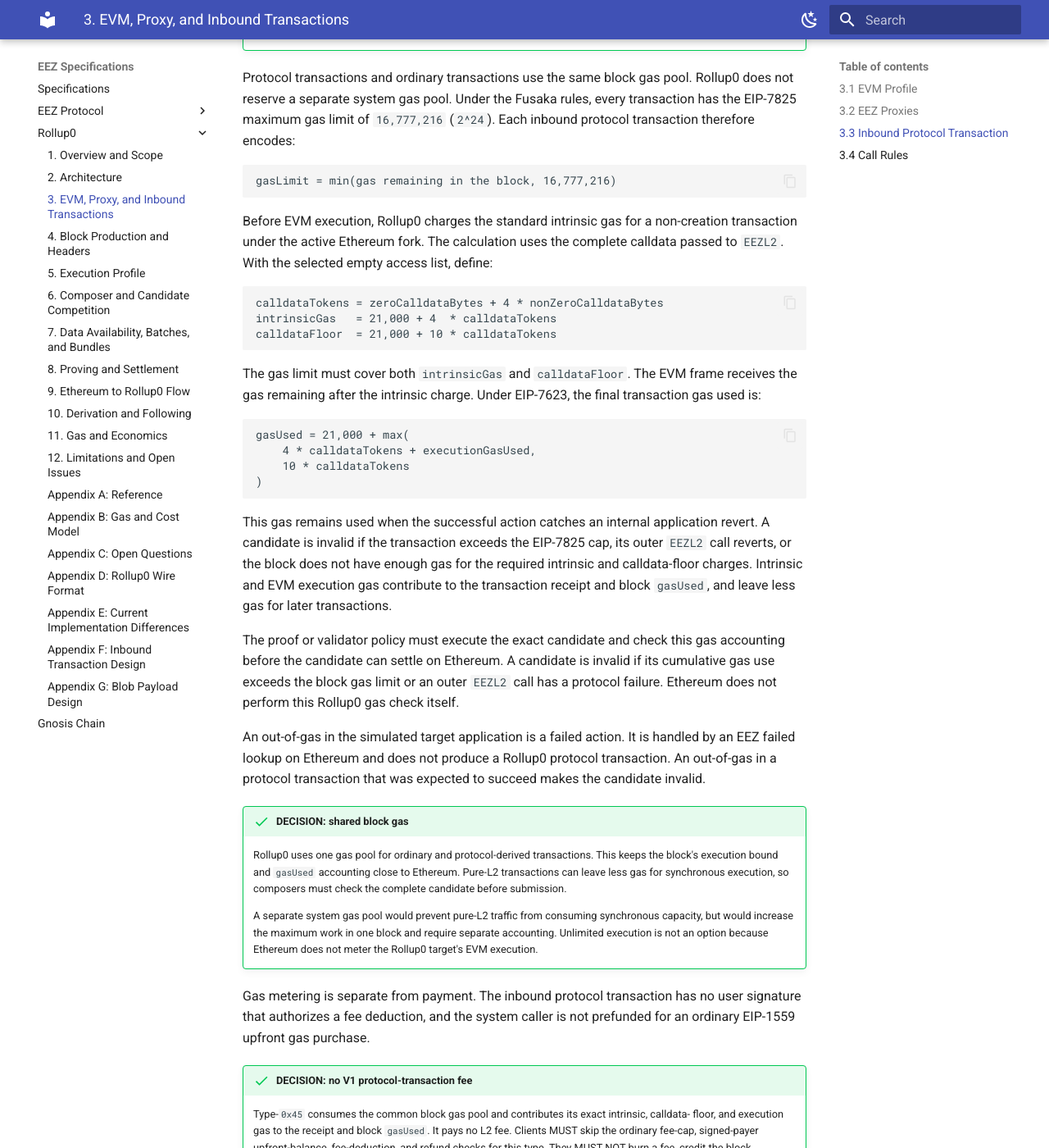
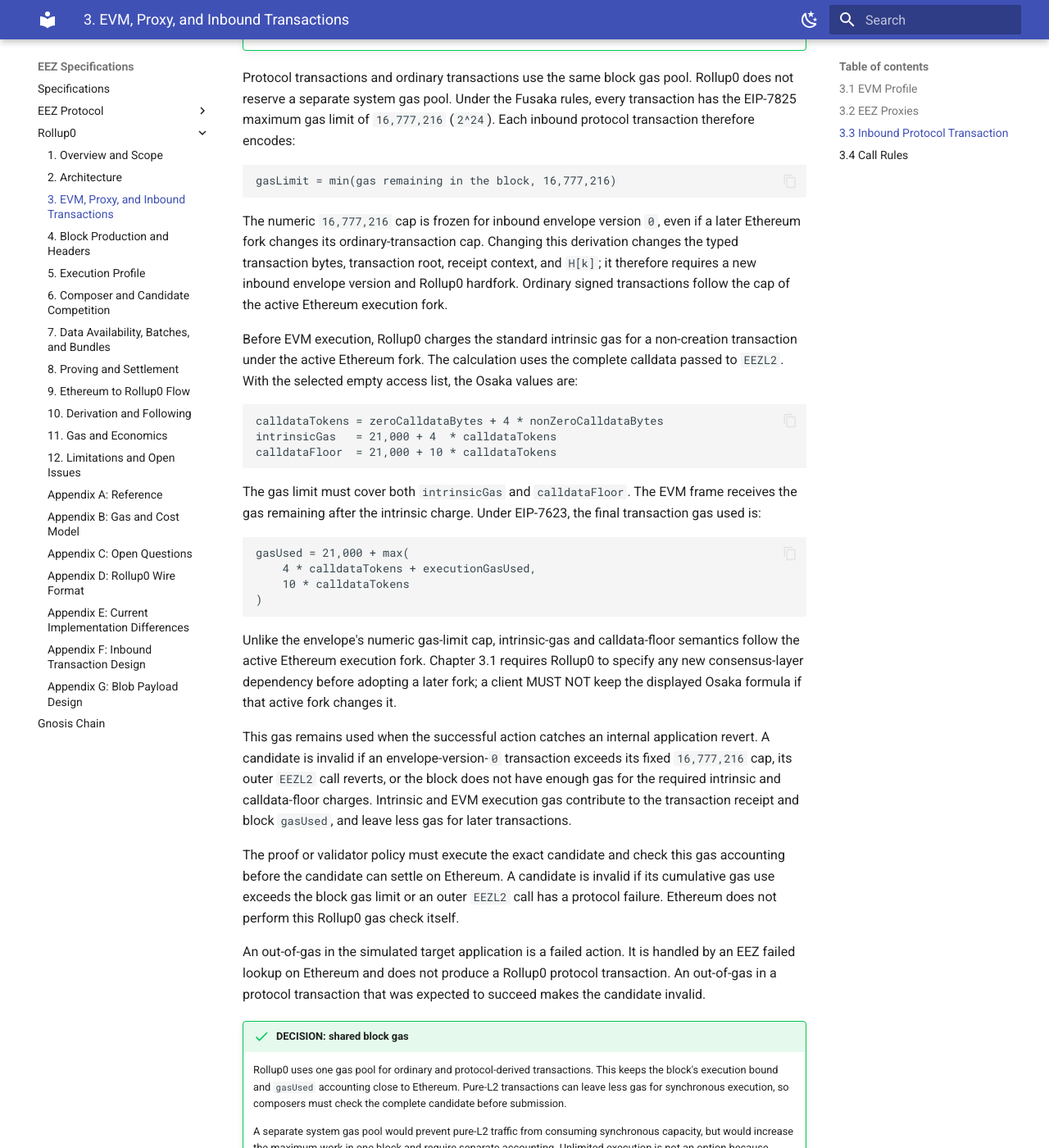
Before and after one commit to eez-association/specs-draft, an MkDocs documentation site: the page built from docs/rollup0-spec/03-evm-proxy-systemtx.md, in a window 1280 px wide and 1400 px high, scrolled down 5895 px. Shown: the whole window at 82% size. Built offline with MkDocs 1.6.1 and Material for MkDocs 9.7.7, drawn with Linux system fonts in a browser that asks for light colours.

Commit message:
docs(rollup0): freeze the inbound gas cap for envelope version 0

````diff
--- a/docs/rollup0-spec/03-evm-proxy-systemtx.md
+++ b/docs/rollup0-spec/03-evm-proxy-systemtx.md
@@ -247,9 +247,15 @@
 gasLimit = min(gas remaining in the block, 16,777,216)
 ```
 
+The numeric `16,777,216` cap is frozen for inbound envelope version `0`, even if a later Ethereum
+fork changes its ordinary-transaction cap. Changing this derivation changes the typed transaction
+bytes, transaction root, receipt context, and `H[k]`; it therefore requires a new inbound envelope
+version and Rollup0 hardfork. Ordinary signed transactions follow the cap of the active Ethereum
+execution fork.
+
 Before EVM execution, Rollup0 charges the standard intrinsic gas for a non-creation transaction
 under the active Ethereum fork. The calculation uses the complete calldata passed to `EEZL2`.
-With the selected empty access list, define:
+With the selected empty access list, the Osaka values are:
 
 ```text
 calldataTokens = zeroCalldataBytes + 4 * nonZeroCalldataBytes
@@ -267,9 +273,15 @@
 )
 ```
 
+Unlike the envelope's numeric gas-limit cap, intrinsic-gas and calldata-floor semantics follow the
+active Ethereum execution fork. Chapter 3.1 requires Rollup0 to specify any new consensus-layer
+dependency before adopting a later fork; a client MUST NOT keep the displayed Osaka formula if
+that active fork changes it.
+
 This gas remains used when the successful action catches an internal application revert. A
-candidate is invalid if the transaction exceeds the EIP-7825 cap, its outer `EEZL2` call reverts,
-or the block does not have enough gas for the required intrinsic and calldata-floor charges.
+candidate is invalid if an envelope-version-`0` transaction exceeds its fixed `16,777,216` cap,
+its outer `EEZL2` call reverts, or the block does not have enough gas for the required intrinsic
+and calldata-floor charges.
 Intrinsic and EVM execution gas contribute to the transaction receipt and block `gasUsed`, and
 leave less gas for later transactions.
 
````
Also changed, not shown: docs/rollup0-spec/11-gas-economics.md (+5 -4 lines), docs/rollup0-spec/A-reference.md (+2 -2 lines), docs/rollup0-spec/D-wire-formats.md (+2 -1 lines), docs/rollup0-spec/F-system-transaction-design.md (+5 -2 lines).
